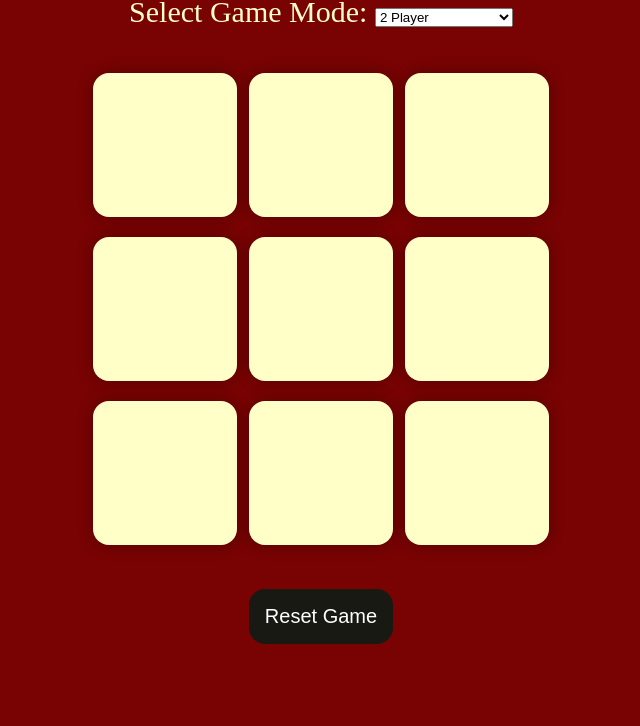
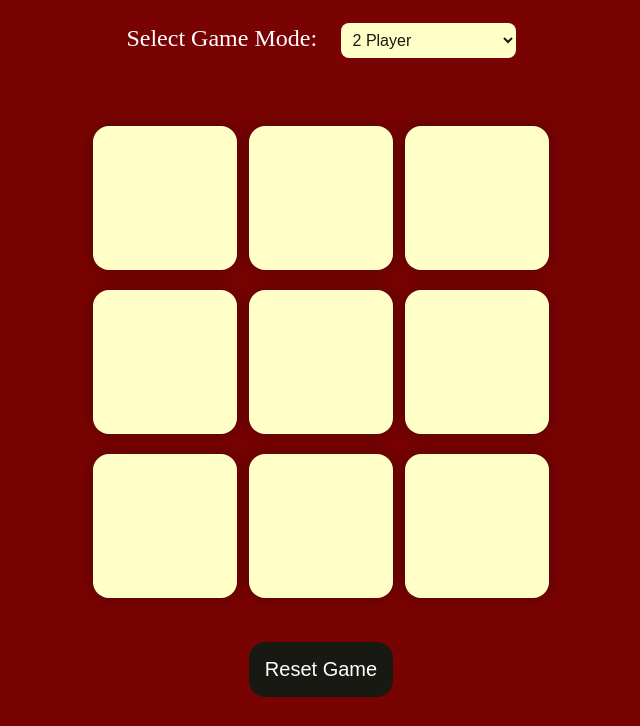
Before and after one commit to Code2With-Pratik/Tik-Tac-Toe, a plain HTML site: page index.html in a window 1280 px wide. Shown: the part 74-800 px from the top of the page, without its empty margins (319-959 px from the left). Drawn offline with Linux system fonts and the light colour scheme.

Commit message:
css property added into label

```diff
--- a/style.css
+++ b/style.css
@@ -13,7 +13,6 @@ body {
 .container {
   height: 70vh;
   display: flex;
-
   justify-content: center;
   align-items: center;
 }
@@ -74,3 +73,23 @@ body {
 .hide {
   display: none;
 }
+
+/* Styling for the Select Mode Section */
+.controls {
+  margin: 1.5rem 0;
+}
+
+.controls label {
+  font-size: 1.5rem;
+  color: #fff;
+  margin-right: 1rem;
+}
+
+#game-mode {
+  padding: 0.5rem;
+  font-size: 1rem;
+  border-radius: 0.5rem;
+  border: none;
+  background-color: #ffffc7;
+  color: #191913;
+}
```
